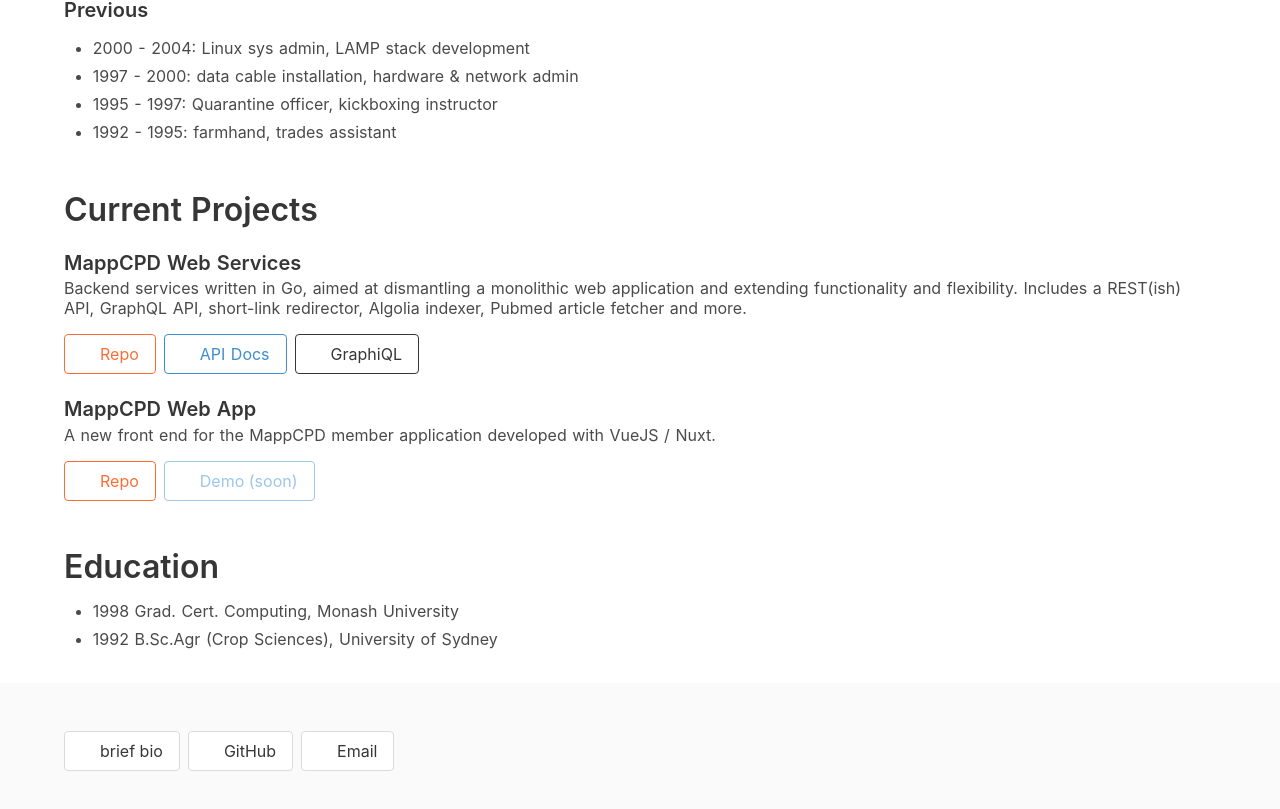
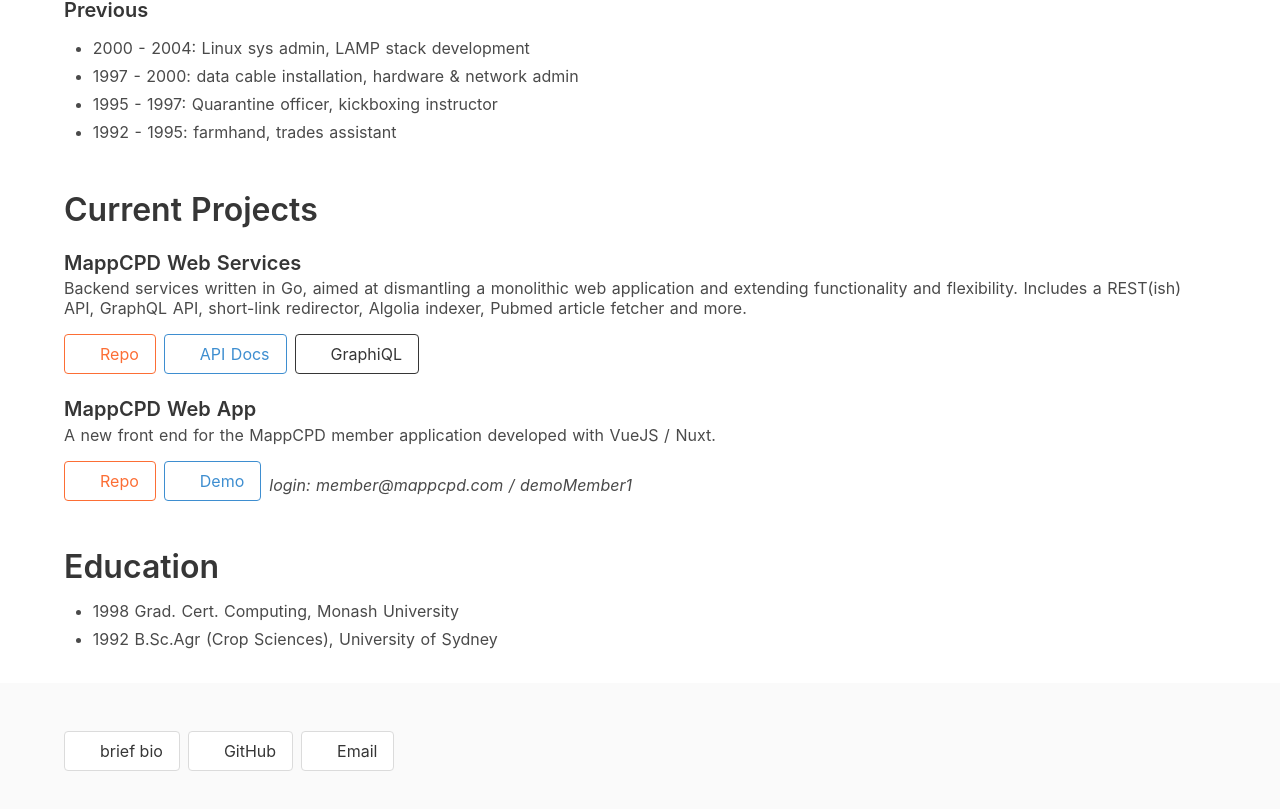
Before and after one commit to mikedonnici/mikedonnici, a Nuxt app: page / in a window 1280 px wide. Shown: the part 691-1500 px from the top of the page. Built offline with nearby package versions, Linux system fonts and the light colour scheme.

Commit message:
Add link to Vue app demo

```diff
--- a/pages/index.vue
+++ b/pages/index.vue
@@ -90,10 +90,11 @@
                 <span class="icon"><i class="fab fa-github"></i></span>
                 <span>Repo</span>
               </a>
-              <button class="button is-info is-outlined" disabled target="_blank">
+              <a class="button is-info is-outlined" href="https://h1-demo.csanz.io" target="_blank">
                 <span class="icon"><i class="fas fa-external-link-alt"></i></span>
-                <span>Demo (soon)</span>
-              </button>
+                <span>Demo</span>
+              </a>
+              <span class="is-italic">login: member@mappcpd.com / demoMember1</span>
             </p>
           </article>
         </div>
```
